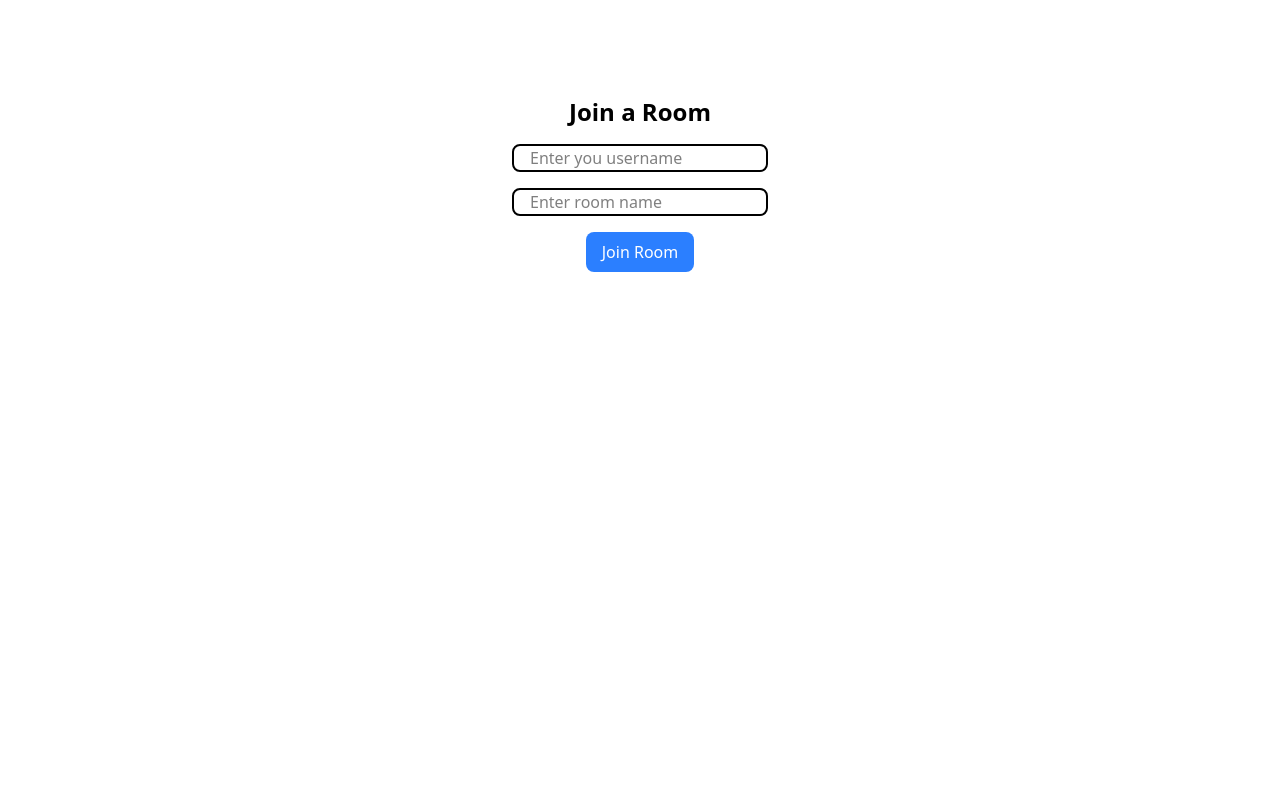
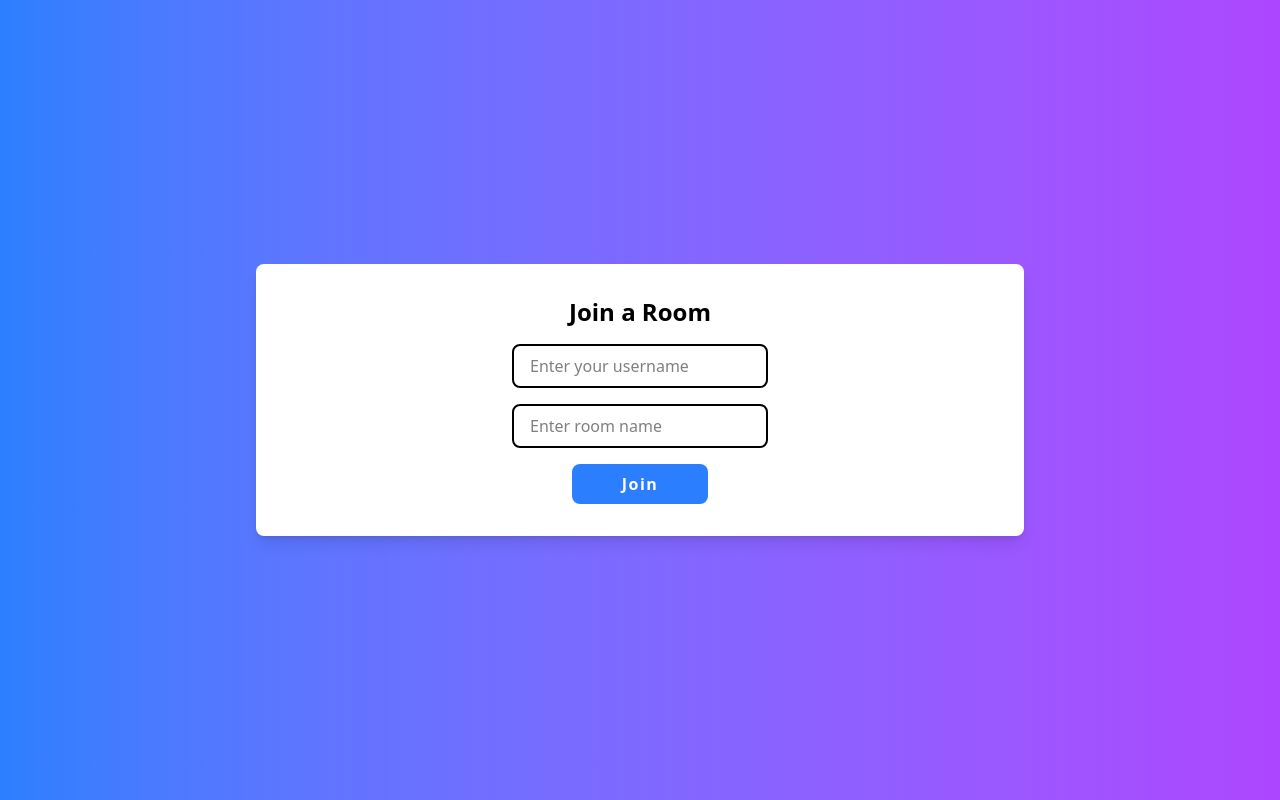
Before and after one commit to sharipovikromjon/chat-app-in-nextjs, a Next.js app: page / in a window 1280 px wide. Built offline with nearby package versions, Linux system fonts and the light colour scheme.

Commit message:
feat (frontend): Enhance layout and styling for improved user experience in chat application

```diff
--- a/app/layout.tsx
+++ b/app/layout.tsx
@@ -27,7 +27,7 @@ export default function RootLayout({
       <body
         className={`${geistSans.variable} ${geistMono.variable} antialiased`}
       >
-        <div className="max-auto max-w-7xl px-4">
+        <div className="max-auto">
         {children}
         </div>
       </body>
--- a/app/page.tsx
+++ b/app/page.tsx
@@ -18,17 +18,17 @@ export default function Home() {
     console.log(message);
   };
   return (
-    <div className="flex mt-24 justify-center w-full">
+    <div className="flex items-center justify-center min-h-screen bg-gradient-to-r from-blue-500 to-purple-500">
       {!joined ? (
-        <div className="flex w-full max-w-3xl mx-auto flex-col items-center">
+        <div className="flex w-full max-w-3xl mx-auto flex-col items-center bg-white p-8 rounded-lg shadow-lg">
           <h1 className="mb-4 text-2xl font-bold">Join a Room</h1>
           {/* username */}
           <input
             type="text"
-            placeholder="Enter you username"
+            placeholder="Enter your username"
             value={userName}
             onChange={(e) => setUserName(e.target.value)}
-            className="w-64 px-4 mb-4 border-2 rounded-lg"
+            className="w-64 px-4 py-2 mb-4 border-2 rounded-lg focus:outline-none focus:ring-2 focus:ring-blue-500"
           />
           {/* room */}
           <input
@@ -36,13 +36,13 @@ export default function Home() {
             placeholder="Enter room name"
             value={room}
             onChange={(e) => setRoom(e.target.value)}
-            className="w-64 px-4 mb-4 border-2 rounded-lg"
+            className="w-64 px-4 py-2 mb-4 border-2 rounded-lg focus:outline-none focus:ring-2 focus:ring-blue-500"
           />
           <button
             onClick={handleJoinRoom}
-            className="px-4 py-2 text-white bg-blue-500 rounded-lg"
+            className="px-[50px] font-bold tracking-[1.5px] py-2 text-white bg-blue-500 rounded-lg hover:bg-blue-600 transition duration-300"
           >
-            Join Room
+            Join
           </button>
         </div>
       ) : (
--- a/components/ChatForm.tsx
+++ b/components/ChatForm.tsx
@@ -9,7 +9,6 @@ const ChatForm = ({
   const [message, setMessage] = React.useState("");
   const handleSubmit = (e: React.FormEvent) => {
     e.preventDefault();
-    // console.log("Submitted");
     if (message.trim() != "") {
       setMessage("");
     }
@@ -20,13 +19,13 @@ const ChatForm = ({
       onSubmit={handleSubmit}
     >
       <input
-        className="flex-1 px-4 py-2 border-2 mb-2 rounded-lg focus:outline-none sm:mb-0 sm:w-auto"
+        className="flex-1 px-4 py-2 bg-white border-2 mb-2 rounded-lg focus:outline-none sm:mb-0 sm:w-auto"
         onChange={(e) => setMessage(e.target.value)}
         type="text"
         placeholder="Placeholder..."
       />
       <button
-        className="px-4 py-2 rounded-lg bg-blue-500 text-white w-full sm:w-auto"
+        className="px-4 py-2 rounded-lg bg-blue-500 text-white w-full sm:w-auto hover:bg-blue-600 transition duration-300"
         type="submit"
       >
         Send
```
Also changed, not shown: 1 other file (tests, documents, lock files or other folders).
